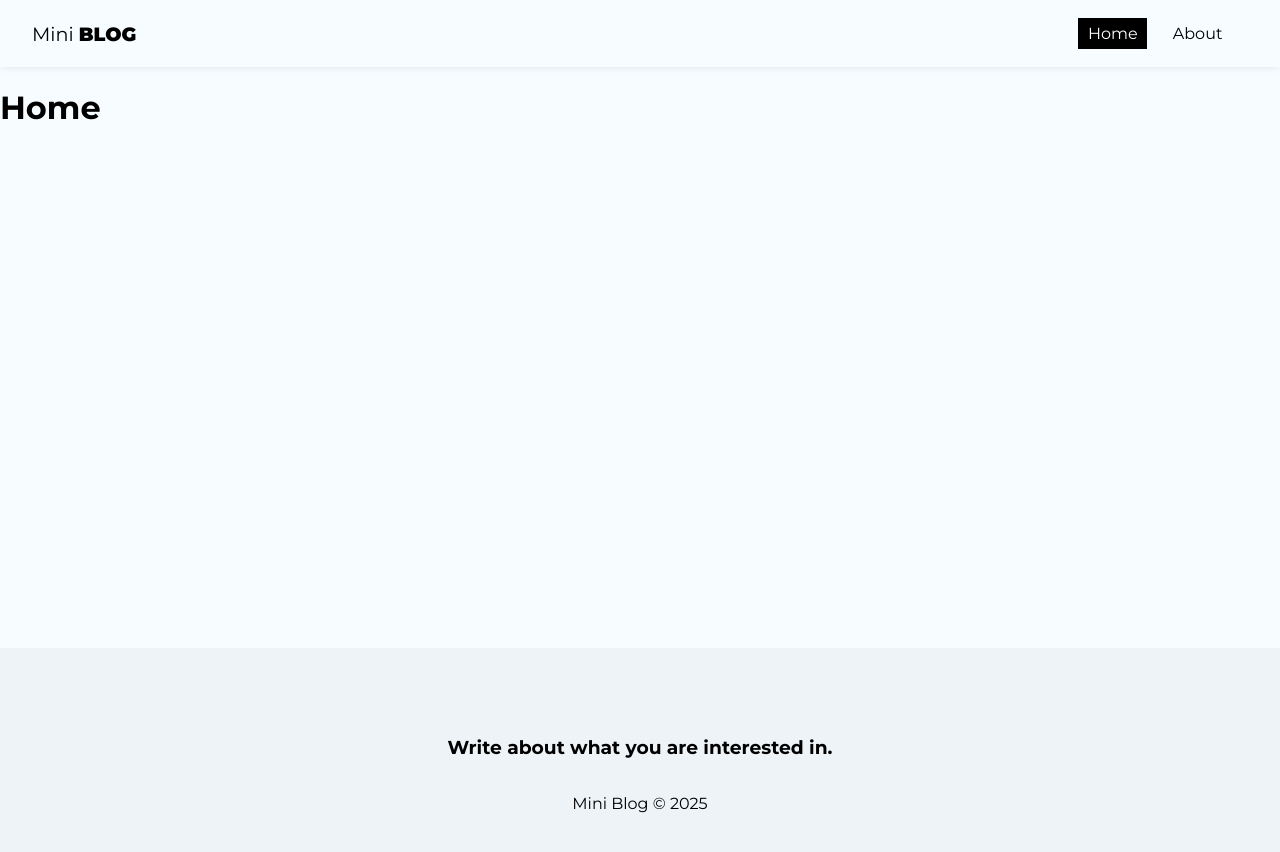
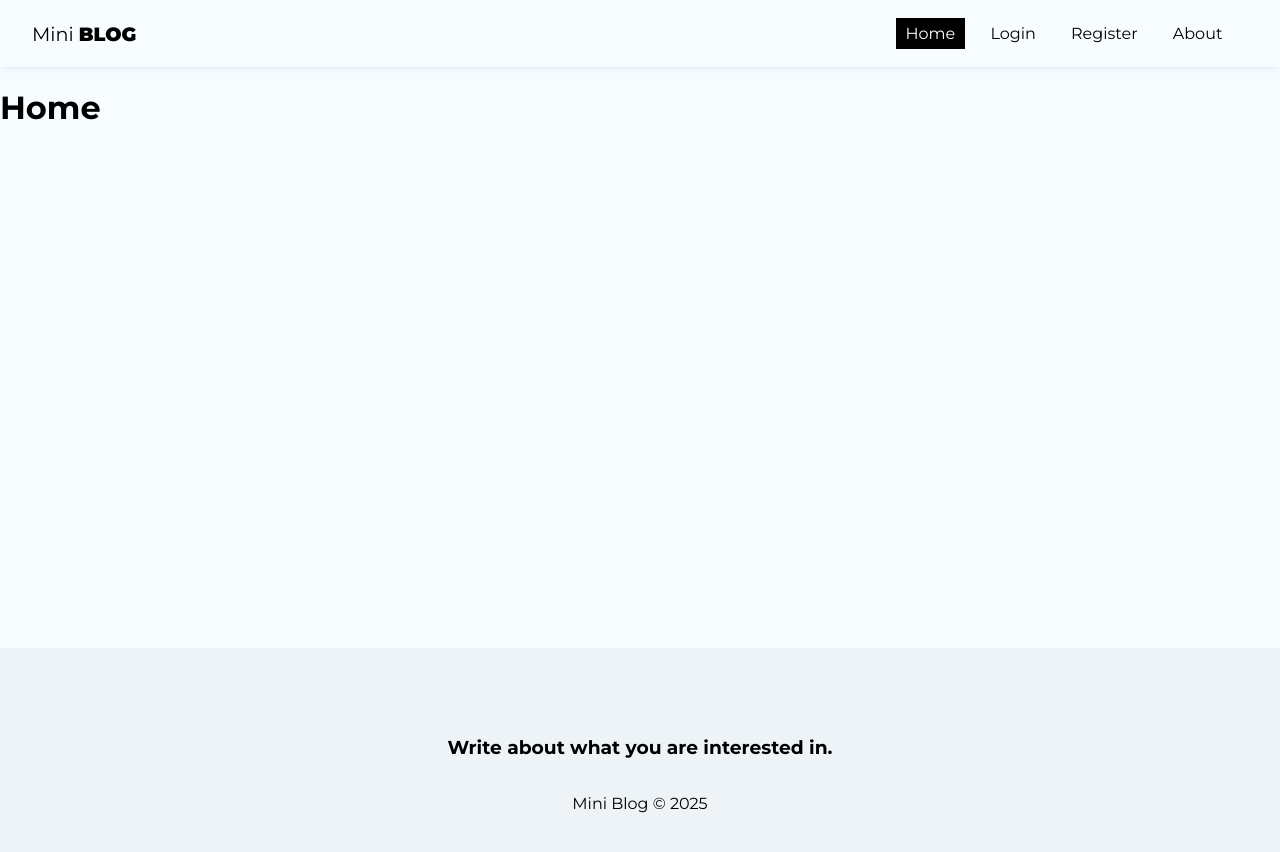
Before and after one commit to wandergale/MiniBlog-react, a React (Create React App) app: page / in a window 1280 px wide. Shown: the top 852 px of the page. Built offline with nearby package versions, Linux system fonts and the light colour scheme.

Commit message:
adding login & register to the navbar

```diff
--- a/src/components/Navbar.js
+++ b/src/components/Navbar.js
@@ -20,6 +20,22 @@ const Navbar = () => {
         </li>
         <li>
           <NavLink
+            to="/login"
+            className={({ isActive }) => (isActive ? styles.active : "")}
+          >
+            Login
+          </NavLink>
+        </li>
+        <li>
+          <NavLink
+            to="/register"
+            className={({ isActive }) => (isActive ? styles.active : "")}
+          >
+            Register
+          </NavLink>
+        </li>
+        <li>
+          <NavLink
             to="/about"
             className={({ isActive }) => (isActive ? styles.active : "")}
           >
```
